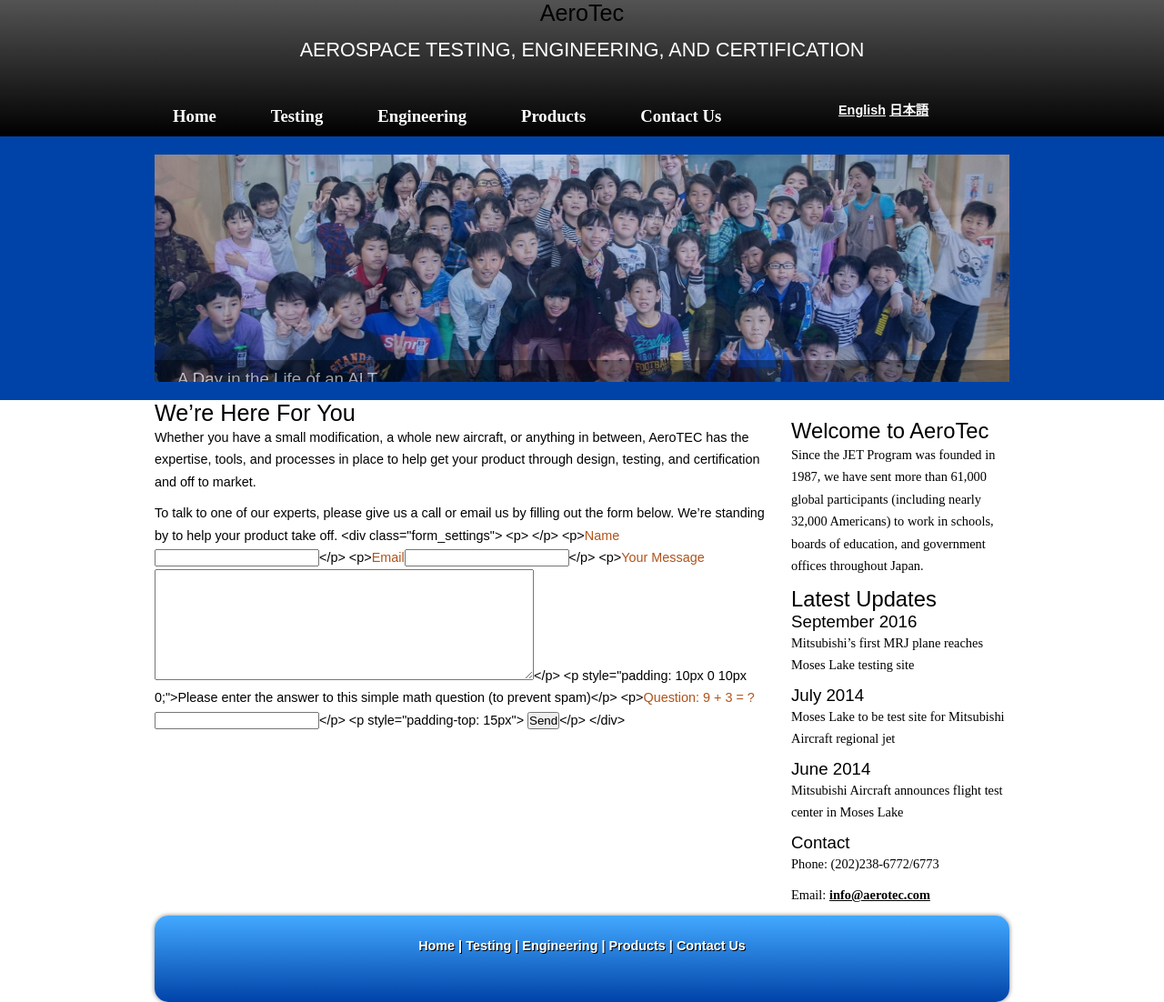
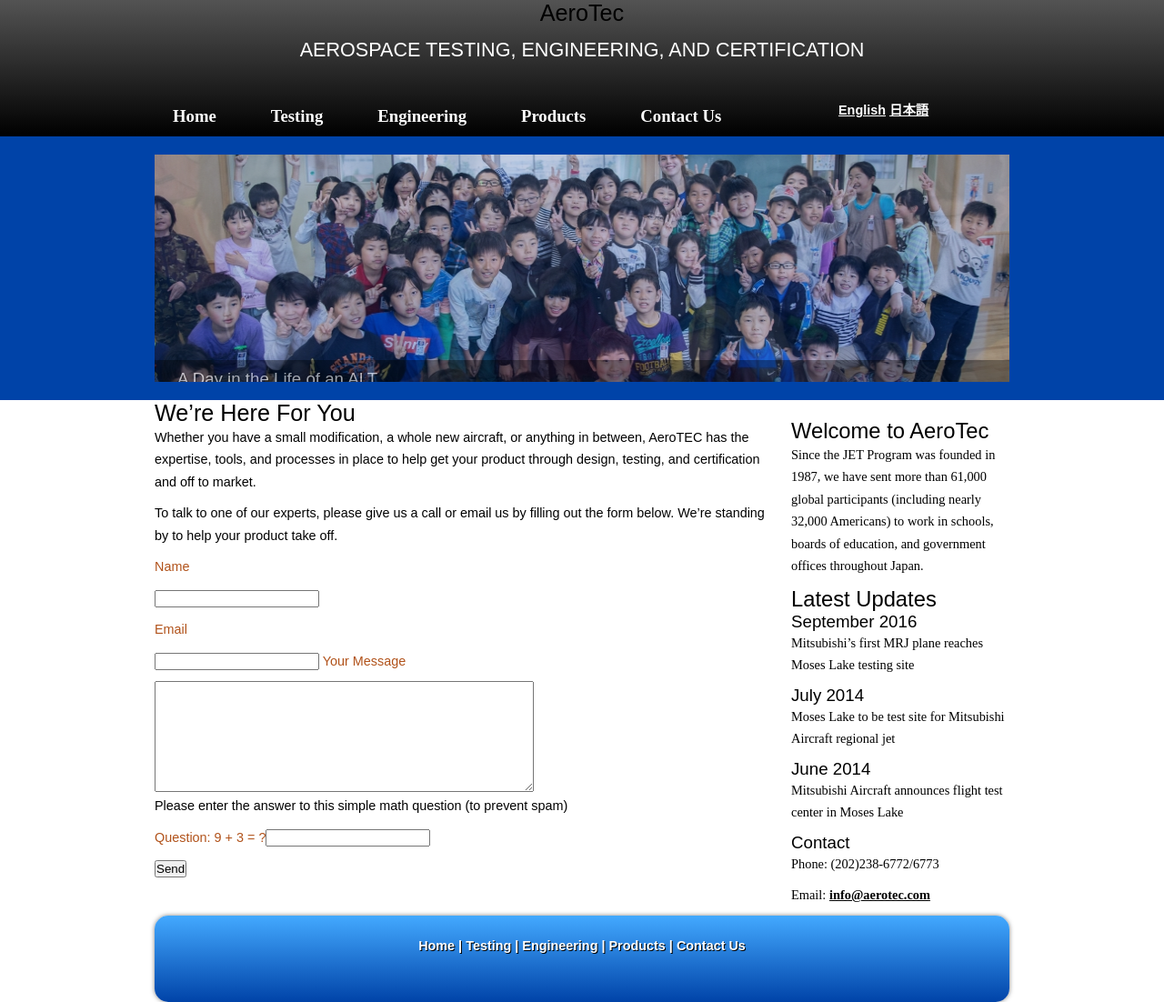
Before and after one commit to sugarfins/2017WebLocProject, a Jekyll site: the page built from contact.md, in a window 1280 px wide. Shown: the whole page at 91% size. Built offline with Jekyll 4.4.1, drawn with Linux system fonts in a browser that asks for light colours; some web fonts are replaced; our own code applies the rules of GitHub Pages for plain Markdown files.

Commit message:
Fixed contact page forms and homepage images

```diff
--- a/contact.md
+++ b/contact.md
@@ -13,12 +13,20 @@ Whether you have a small modification, a whole new aircraft, or anything in betw
 
 To talk to one of our experts, please give us a call or email us by filling out the form below.
 We’re standing by to help your product take off.
-		  <div class="form_settings">
-			<p>&nbsp;</p>
-			<p><span>Name</span><input class="contact" type="text" name="your_name" value="" /></p>
-			<p><span>Email</span><input class="contact" type="text" name="your_email" value="" /></p>
-			<p><span>Your Message</span><textarea class="contact textarea" rows="8" cols="50" name="your_message"></textarea></p>
-            <p style="padding: 10px 0 10px 0;">Please enter the answer to this simple math question (to prevent spam)</p>
-			<p><span>Question: 9 + 3 = ?</span><input type="text" name="user_answer" class="contact" /><input type="hidden" name="answer" value="4d76fe9775" /></p>
-            <p style="padding-top: 15px"><span>&nbsp;</span><input class="submit" type="submit" name="contact_submitted" value="Send" /></p>
-          </div><!--close form_settings-->
+
+<span>Name</span>
+
+<input class="contact" type="text" name="your_name" value="" />
+
+<span>Email</span>
+
+<input class="contact" type="text" name="your_email" value="" />
+<span>Your Message</span>
+
+<textarea class="contact textarea" rows="8" cols="50" name="your_message"></textarea>
+
+Please enter the answer to this simple math question (to prevent spam)
+
+<span>Question: 9 + 3 = ?</span><input type="text" name="user_answer" class="contact" /><input type="hidden" name="answer" value="4d76fe9775" />
+
+<input class="submit" type="submit" name="contact_submitted" value="Send" /><!--close form_settings-->
```
Also changed, not shown: index.md (+1 -3 lines), jp/contact.md (+11 -5 lines).
